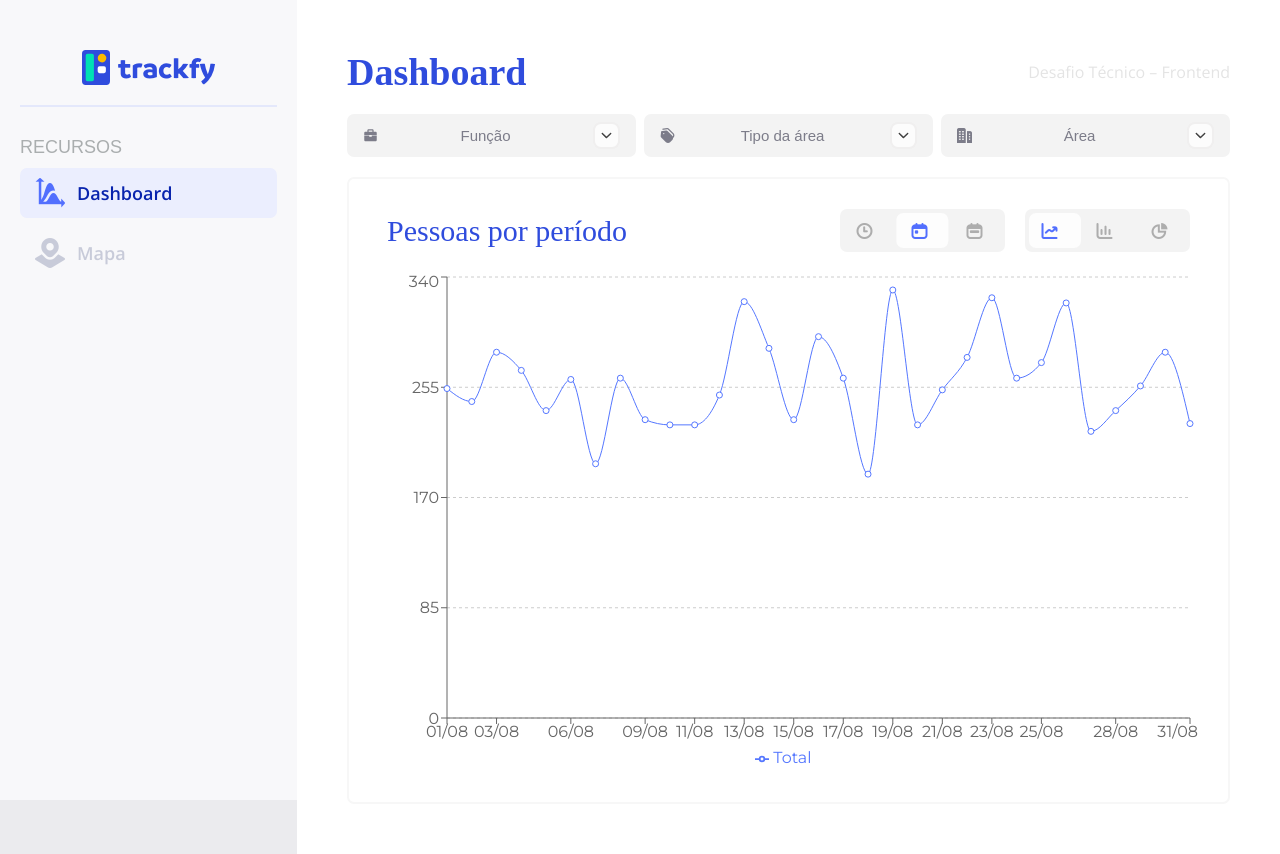
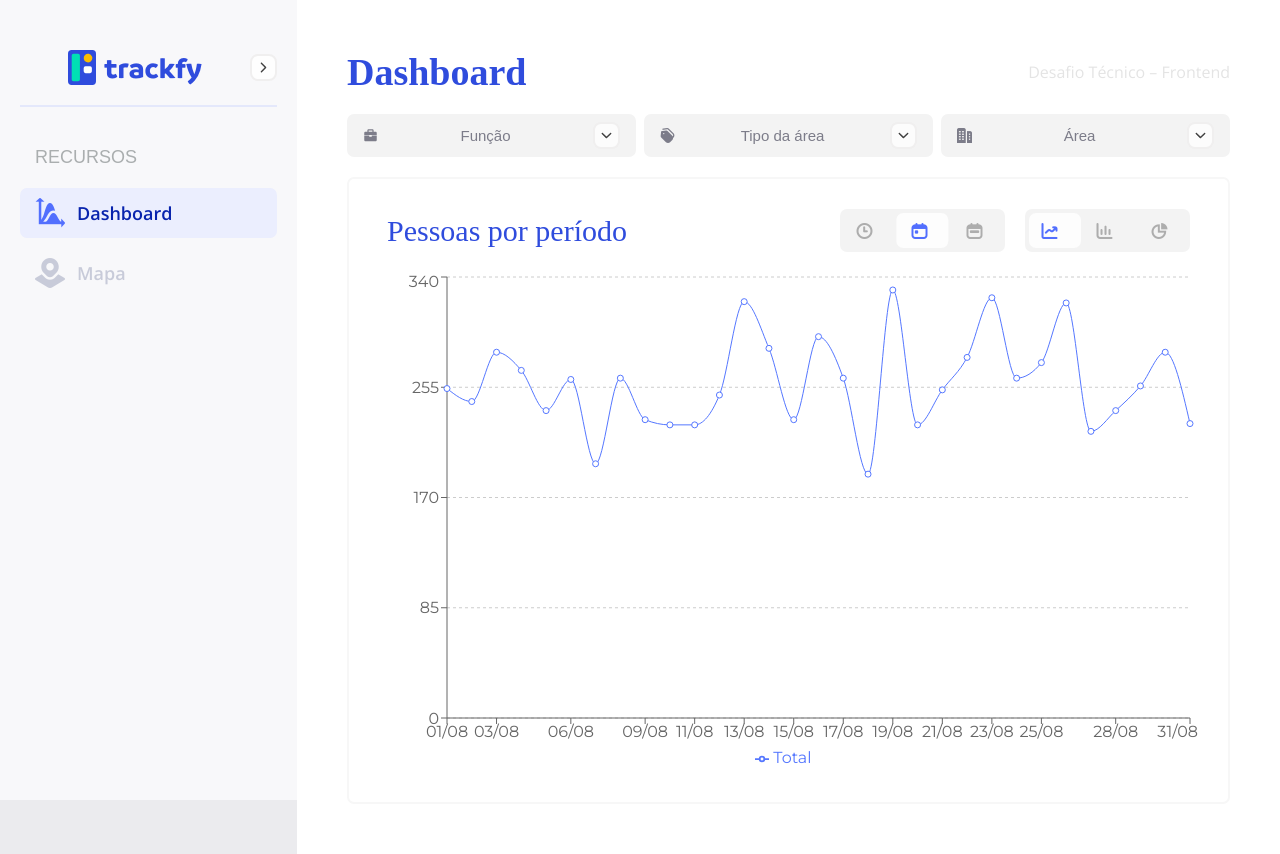
Before and after one commit to DavidOSilva/DesafioTrackfy, a React (Vite) app: page / in a window 1280 px wide. Built offline with nearby package versions, Linux system fonts and the light colour scheme; a web font is replaced by a local one.

Commit message:
Refatora DataProvider para AppProvider e agora SideMenu pode ser fechado!

```diff
--- a/src/App.jsx
+++ b/src/App.jsx
@@ -1,5 +1,5 @@
 import { BrowserRouter as Router, Routes, Route } from 'react-router-dom'
-import DataProvider from './contexts/DataProvider'
+import AppProvider from './contexts/AppProvider'
 
 // Paginas
 import Dashboard from './pages/Dashboard/Dashboard'
@@ -10,7 +10,7 @@ function App() {
 
   return (
 
-    <DataProvider>
+    <AppProvider>
       <Router>
         <Routes>
           <Route index element={<Dashboard/>} />
@@ -18,7 +18,7 @@ function App() {
           <Route path="/mapa" element={<Map />} />
         </Routes>
       </Router>
-    </DataProvider>
+    </AppProvider>
 
   )
 }
--- a/src/components/SideMenu/SideMenu.jsx
+++ b/src/components/SideMenu/SideMenu.jsx
@@ -1,30 +1,42 @@
 import Icon from "../Icon/Icon"
 import styles from './SideMenu.module.css'
+import { AppContext } from "../../contexts/Contexts"
 
+import { useContext } from "react"
 import { Link } from "react-router-dom";
 
+import { IoIosArrowBack } from "react-icons/io";
+
 function SideMenu({page='Dashboard'}) {
+
+    const { sideMenuIsOpen, setSideMenuIsOpen } = useContext(AppContext);
+
     return (
-        <div className={styles.container}>
+        <div className={`${styles.container} ${sideMenuIsOpen ? styles.sideMenuOpen : styles.sideMenuClosed}`}>
 
-            <div className={styles.logoContainer}>
-                <img className={`${styles.logoImage}`} src="./src/assets/logos/trackfy-favicon-blue.svg" alt="Trackfy logo svg" />
-                <span className={styles.logoText}>trackfy</span>
-            </div>
+            <header className={styles.header}>
+                <div className={styles.logoContainer}>
+                    <img className={`${styles.logoImage}`} src="./src/assets/logos/trackfy-favicon-blue.svg" alt="Trackfy logo svg" />
+                    <span className={`${styles.logoText} ${sideMenuIsOpen ? '' : styles.logoTextHidden}`}>trackfy</span>
+                </div>
+                <span className={styles.iconContainer} onClick={() => setSideMenuIsOpen(!sideMenuIsOpen)}>
+                    <Icon icon={IoIosArrowBack} className={`${styles.iconButton} ${sideMenuIsOpen ? styles.iconButtonRotated : ''}`}/>
+                </span>
+            </header>
 
-            <span className={styles.sectionTitle}>RECURSOS</span>
+            <span className={`${styles.sectionTitle} `}>{sideMenuIsOpen ? 'RECURSOS' : 'R.'}</span>
 
             <Link to="/dashboard">
-                <div className={`${styles.optionContainer} ${page === 'Dashboard' ? styles.optionSelected : ''}`}>
+                <div className={`${styles.optionContainer} ${page === 'Dashboard' ? styles.optionSelected : ''} ${!sideMenuIsOpen ? styles.centralized : ''}`}>
                     <Icon icon="fi fi-ss-curve-arrow" className={`${styles.icon}  ${page === 'Dashboard' ? styles.iconSelected : ''}`}/>
-                    <span className={`${styles.optionText}  ${page === 'Dashboard' ? styles.textSelected : ''}`}>Dashboard</span>
+                    {sideMenuIsOpen && <span className={`${styles.optionText}  ${page === 'Dashboard' ? styles.textSelected : ''}`}>Dashboard</span>}
                 </div>
             </Link>
 
             <Link to="/mapa">
-                <div className={`${styles.optionContainer} ${page === 'Map' ? styles.optionSelected : ''}`}>
+                <div className={`${styles.optionContainer} ${page === 'Map' ? styles.optionSelected : ''} ${!sideMenuIsOpen ? styles.centralized : ''}`}>
                     <Icon icon="fi fi-sr-land-layer-location" className={`${styles.icon} ${page === 'Map' ? styles.iconSelected : ''}`}/>
-                    <span className={`${styles.optionText} ${page === 'Map' ? styles.textSelected : ''}`}>Mapa</span>
+                    {sideMenuIsOpen && <span className={`${styles.optionText} ${page === 'Map' ? styles.textSelected : ''}`}>Mapa</span>}
                 </div>
             </Link>
 
--- a/src/components/SideMenu/SideMenu.module.css
+++ b/src/components/SideMenu/SideMenu.module.css
@@ -9,6 +9,26 @@
     justify-content: start;
     flex-direction: column;
     gap: 10px;
+    transition: transform 0.3s ease,
+                background-color 0.3s ease,
+                max-width 0.3s ease;
+}
+
+.sideMenuOpen {
+    transform: translateX(0);
+}
+.sideMenuClosed {
+    transform: translateX(0);
+    max-width: 90px;
+}
+
+.header{
+    display: flex;
+    width: 100%;
+    align-items: center;
+    justify-content: space-between;
+    flex-direction: row;
+    border-bottom: solid 2px #E4E8FB;
 }
 
 .logoContainer {
@@ -19,7 +39,7 @@
     flex-direction: row;
     gap: 8px;
     padding: 20px 0px;
-    border-bottom: solid 2px #E4E8FB;
+
 }.logoImage{
     height: 35px;
     width: auto;
@@ -31,20 +51,52 @@
     user-select: none;   /* impede seleção de texto */
     -webkit-user-select: none; /* Safari */
     -ms-user-select: none;
+    transition: all 0.3s ease;
+    overflow: hidden;
+    width: 98px;
+}.logoTextHidden {
+    width: 0;
 }
 
+.iconContainer {
+    background-color: #ffffffca;
+    border: 2px solid #f0efef;
+    border-radius: 8px;
+    padding: 4px;
+    transition: all 0.3s ease;
+    cursor: pointer;
+}.iconContainer:active {
+    transform: scale(0.95);
+}
+.iconButton {
+    display: flex;
+    align-items: center;
+    color: #414141;
+    transition: all 0.3s ease;
+    font-size: 15px;
+}.iconButtonRotated {
+    transform: rotate(180deg);
+}.iconContainer:active .iconButton {
+    transform: scale(0.95);
+}
 
 .sectionTitle{
     display: flex;
+    justify-content: start;
     width: 100%;
     font-size: 18px;
     font-weight: 400;
     color: #AAAEAF;
     font-family: "Gabarito", sans-serif;
-    margin-top: 20px;
     user-select: none;   /* impede seleção de texto */
     -webkit-user-select: none; /* Safari */
     -ms-user-select: none;
+    overflow: hidden;
+    margin-top: 20px;
+    padding: 10px 15px;
+    white-space: nowrap;       /* impede quebra de linha */
+    text-overflow: ellipsis;   /* adiciona "..." no final */
+    transition: all 0.3s ease;
 }
 
 
@@ -77,6 +129,9 @@
 }.optionSelected {
     background-color: #ebeefe;
 }
+.centralized{
+    width: fit-content;
+}
 
 
 
--- a/src/contexts/DataProvider.jsx
+++ b/src/contexts/AppProvider.jsx
@@ -1,8 +1,9 @@
 import { useState, useEffect } from "react";
-import { DataContext } from "./Contexts";
+import { AppContext } from "./Contexts";
 import fetchLocalJson from '../api/fetchLocalJson'
 
-export default function DataProvider({children}) {
+export default function AppProvider({children}) {
+    const [sideMenuIsOpen, setSideMenuIsOpen] = useState(true);
     const [isLoading, setIsLoading] = useState(true);
     const [data, setData] = useState([]);
     const [dataInfo, setDataInfo] = useState([]);
@@ -18,13 +19,14 @@ export default function DataProvider({children}) {
     const value = {
         data, setData,
         dataInfo, setDataInfo,
-        isLoading, setIsLoading
+        isLoading, setIsLoading,
+        sideMenuIsOpen, setSideMenuIsOpen
     };
 
     return(
         // Assim, qualquer componente filho pode acessar os dados do contexto.
-        <DataContext.Provider value={value}>
+        <AppContext.Provider value={value}>
             {children}
-        </DataContext.Provider>
+        </AppContext.Provider>
     );
 }
--- a/src/contexts/Contexts.js
+++ b/src/contexts/Contexts.js
@@ -1,3 +1,3 @@
 import { createContext } from 'react';
 
-export const DataContext = createContext();
+export const AppContext = createContext();
--- a/src/pages/Dashboard/Dashboard.jsx
+++ b/src/pages/Dashboard/Dashboard.jsx
@@ -1,7 +1,7 @@
 import SideMenu from '../../components/SideMenu/SideMenu'
 import FilterField from '../../components/FilterField/FilterField'
 import Chart from '../../components/Chart/Chart'
-import { DataContext } from '../../contexts/Contexts'
+import { AppContext } from '../../contexts/Contexts'
 import { getAreaInfo, groupDataByTime, getAreaNamesByType } from '../../utils/jsonManager'
 import styles from './Dashboard.module.css'
 
@@ -11,7 +11,7 @@ import { BiSolidBriefcase } from "react-icons/bi";
 
 function Dashboard() {
 
-  const { data, dataInfo } = useContext(DataContext); // Dados dos anexos vindos do contexto
+  const { data, dataInfo } = useContext(AppContext); // Dados dos anexos vindos do contexto
 
   const { areaNames, areaTypes } = useMemo(() => getAreaInfo(dataInfo.areas), [dataInfo.areas]); // Extrai nomes e tipos únicos de áreas
 
--- a/src/pages/Map/Map.jsx
+++ b/src/pages/Map/Map.jsx
@@ -3,7 +3,7 @@ import { createRoot } from 'react-dom/client';
 import L from 'leaflet';
 import 'leaflet/dist/leaflet.css';
 import SideMenu from '../../components/SideMenu/SideMenu'
-import { DataContext } from '../../contexts/Contexts'
+import { AppContext } from '../../contexts/Contexts'
 import Icon from '../../components/Icon/Icon'
 import styles from './Map.module.css'
 
@@ -12,7 +12,7 @@ import { useState, useContext, useMemo } from 'react'
 
 function Map() {
 
-  const { data, dataInfo } = useContext(DataContext); // Dados dos anexos vindos do contexto
+  const { data, dataInfo } = useContext(AppContext); // Dados dos anexos vindos do contexto
 
   // Calcula o total de pessoas por área
   const totalPeoplePerArea = useMemo(() => {
```
